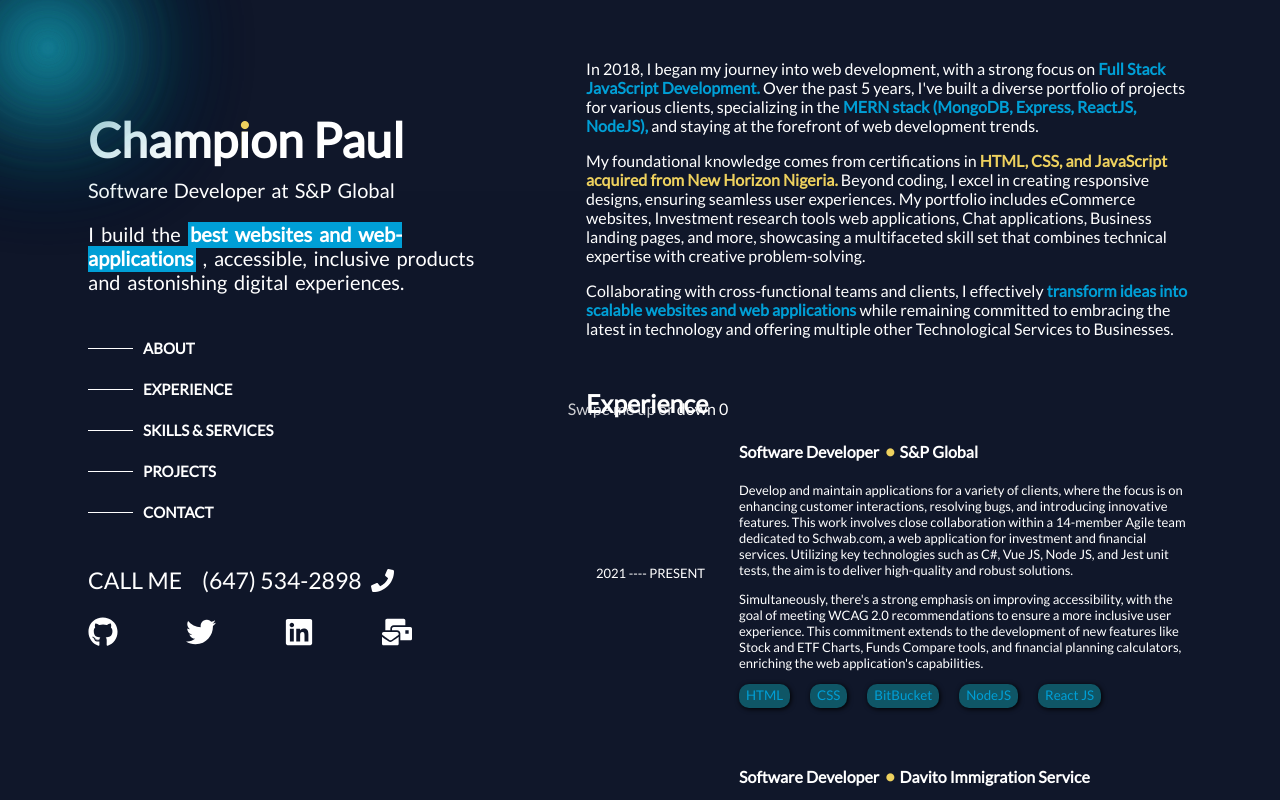
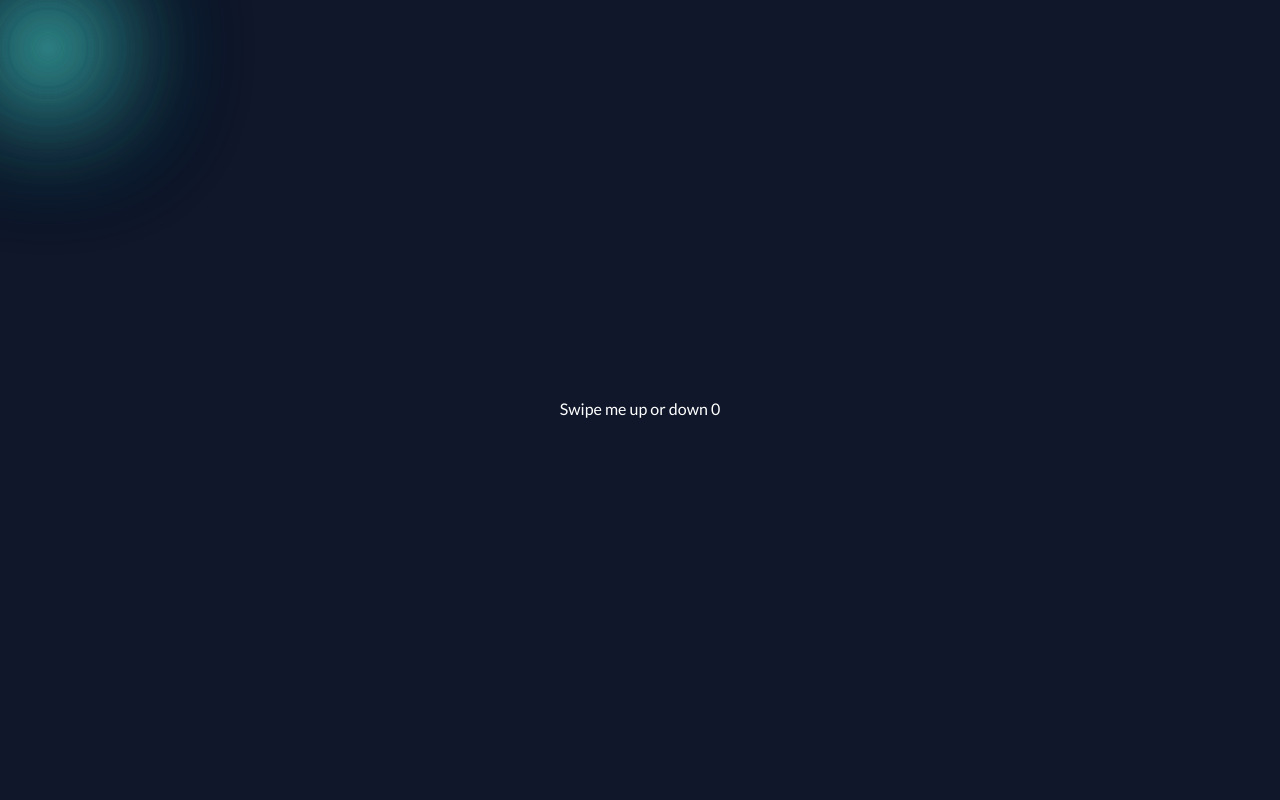
Before and after one commit to paulthechampion/champs-portfolio, a React (Create React App) app: page / in a window 1280 px wide. Shown: the top 800 px of the page. Built offline with nearby package versions, Linux system fonts and the light colour scheme.

Commit message:
getting a little where no where 2

```diff
--- a/src/components/SwipeDetector.js
+++ b/src/components/SwipeDetector.js
@@ -20,8 +20,7 @@ function SwipeDetector() {
     backgroundColor,
     display: 'flex',
     alignItems: 'center',
-    justifyContent: 'center',
-    position:'absolute',
+    justifyContent: 'center'
   };
 
   return (
```
